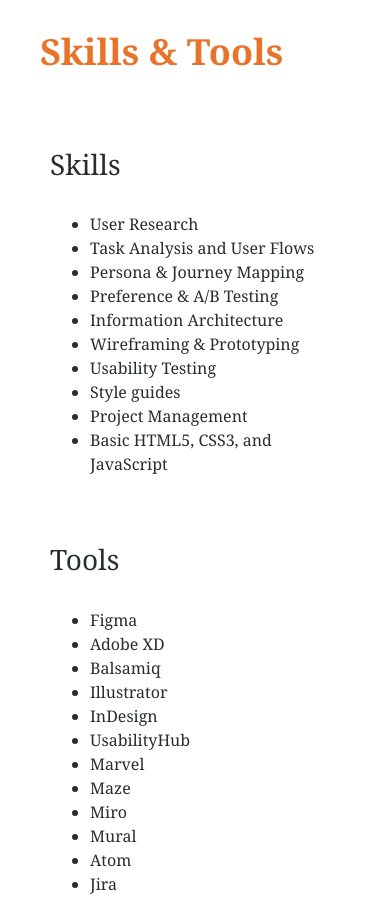
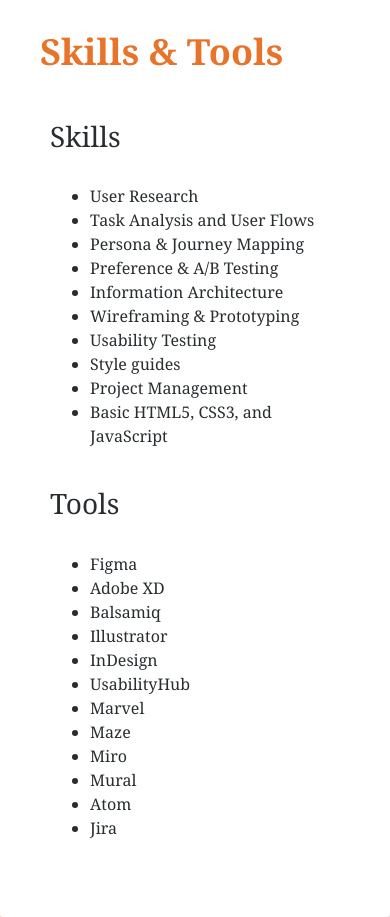
Before and after one commit to YosieO/portfolio-website, a plain HTML site: page about.html in a window 390 px wide. Shown: the part 1548-2465 px from the top of the page. Drawn offline with nearby package versions, Linux system fonts and the light colour scheme.

Commit message:
Define breakpoints, fixing headers and columns

```diff
--- a/css/style.css
+++ b/css/style.css
@@ -271,15 +271,23 @@ nav>ul>li>a:active {
 }
 
 /* About page */
-.about {
+.about, .frinans {
   background-color: #FFFFFF;
   padding: 0.625em;
   border-radius: 3px;
 }
 
+#about-page h3 {
+  margin-top: 0;
+}
+
 #profile {
   padding-top: 40px;
   margin: 0 auto;
+}
+
+#about-me {
+  margin-bottom: 80px;
 }
 
 /* Resume buttons */
```
